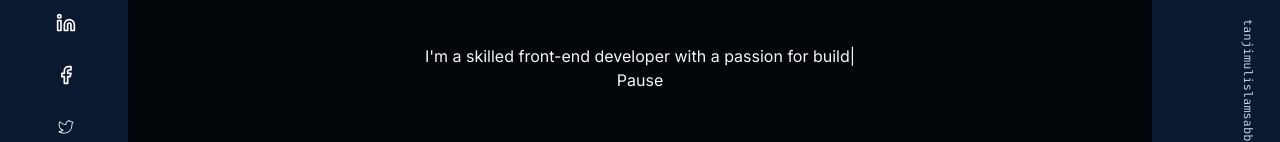
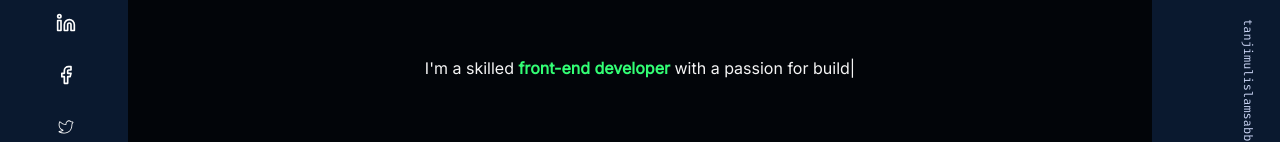
Before and after one commit to TanjimulSabbir/my-portfolio, a React (Vite) app: page / in a window 1280 px wide. Shown: the part 535-677 px from the top of the page. Built offline with nearby package versions, Linux system fonts and the light colour scheme; a web font is replaced by a local one.

Commit message:
adding style on text

```diff
--- a/src/Components/Pages/Intro/TextAnimation.jsx
+++ b/src/Components/Pages/Intro/TextAnimation.jsx
@@ -1,25 +1,22 @@
 import React, { useState, useEffect } from 'react';
+import "./TextAnimationCss.css"
 
 const Typewriter = () => {
   const text = `I'm a skilled front-end developer with a passion for building dynamic and interactive websites. My expertise lies in harnessing the power of Javascript, React.js, Tailwind CSS, Redux, and other cutting-edge technologies to craft seamless web experiences that engage and captivate users.`;
 
   const [typedText, setTypedText] = useState('');
   const [index, setIndex] = useState(0);
-  const [completed, setCompleted] = useState(false);
-  const [isPaused, setIsPaused] = useState(false);
 
   useEffect(() => {
     const typingInterval = setInterval(() => {
-      if (index <= text.length && !completed && !isPaused) {
+      if (index <= text.length) {
         setTypedText(text.substring(0, index));
         setIndex(prevIndex => prevIndex + 1);
-      } else if (index === text.length + 1) {
-        setCompleted(true);
+      } else {
         clearInterval(typingInterval);
         setTimeout(() => {
           setTypedText('');
           setIndex(0);
-          setCompleted(false);
         }, 3000); // Delay before starting the animation again
       }
     }, 100); // Delay between each character
@@ -27,21 +24,31 @@ const Typewriter = () => {
     return () => {
       clearInterval(typingInterval);
     };
-  }, [index, text, completed, isPaused]);
-
-  const handlePauseResume = () => {
-    setIsPaused(!isPaused);
-  };
+  }, [index, text]);
 
   return (
     <div className="my-20 typewriter">
       <p className="lg:w-2/3 mx-auto text-center">
-        <span className="text-animate">{typedText}</span>
+        <span className="text-animate">
+          <span className="skew-animate">
+            {typedText.split('').map((char, idx) => {
+              if (idx >= 13 && idx <= 32) { // 'front-end developer'
+                return <span key={idx} className="highlight-letter">{char}</span>;
+              } else if (idx >= 6 && idx <= 12) { // 'skilled'
+                return <span key={idx} className="red-letter">{char}</span>;
+              } else if (idx >= 86 && idx <= 90) { // 'power'
+                return <span key={idx} className="red-letter">{char}</span>;
+              } else if (idx >= 28 && idx <= 34) { // 'dynamic'
+                return <span key={idx} className="bold-letter">{char}</span>;
+              } else if (idx >= 119 && idx <= 141) { // 'cutting-edge technologies'
+                return <span key={idx} className="bold-letter">{char}</span>;
+              }
+              return char;
+            })}
+          </span>
+        </span>
         <span className="cursor">{index <= text.length ? '|' : ''}</span>
       </p>
-      <button onClick={handlePauseResume}>
-        {isPaused ? 'Resume' : 'Pause'}
-      </button>
     </div>
   );
 };
--- a/src/Components/Pages/Intro/TextAnimationCss.css
+++ b/src/Components/Pages/Intro/TextAnimationCss.css
@@ -0,0 +1,6 @@
+/* Add this style to your TextAnimationCss.css */
+
+.highlight-letter {
+  color: #33FF75; /* Green */
+  font-weight: bold;
+}
```
